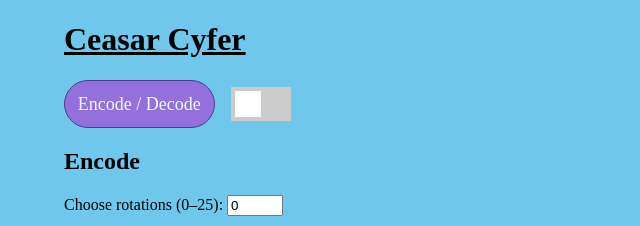
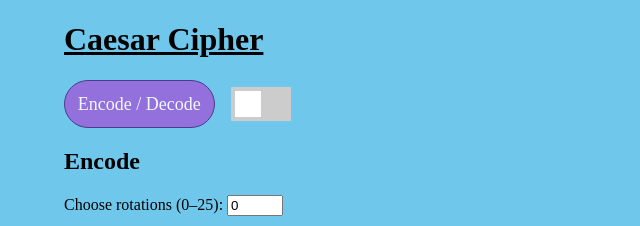
Before and after one commit to PeterCypers/CaesarCipher, a plain HTML site: page index.html in a window 1280 px wide. Shown: the top 226 px of the page, 0-640 px from the left. Drawn offline with Linux system fonts and the light colour scheme.

Commit message:
fixed spelling error Ceasar - Caesar, Cyfer - Cipher

```diff
--- a/index.html
+++ b/index.html
@@ -3,13 +3,13 @@
 <head>
   <meta charset="UTF-8">
   <meta name="viewport" content="width=device-width, initial-scale=1.0">
-  <title>Caesar Cyfer</title>
+  <title>Caesar Cipher</title>
   <link rel="stylesheet" href="css/main.css">
   <link rel="shortcut icon" href="./img/logo.png" type="image/x-icon">
 </head>
 <body>
   <main>
-    <h1>Ceasar Cyfer</h1>
+    <h1>Caesar Cipher</h1>
     <div>
       <div id="toggleContainer">
       <span id="switchLabel">Encode / Decode</span>
```
Also changed, not shown: 1 other file.
